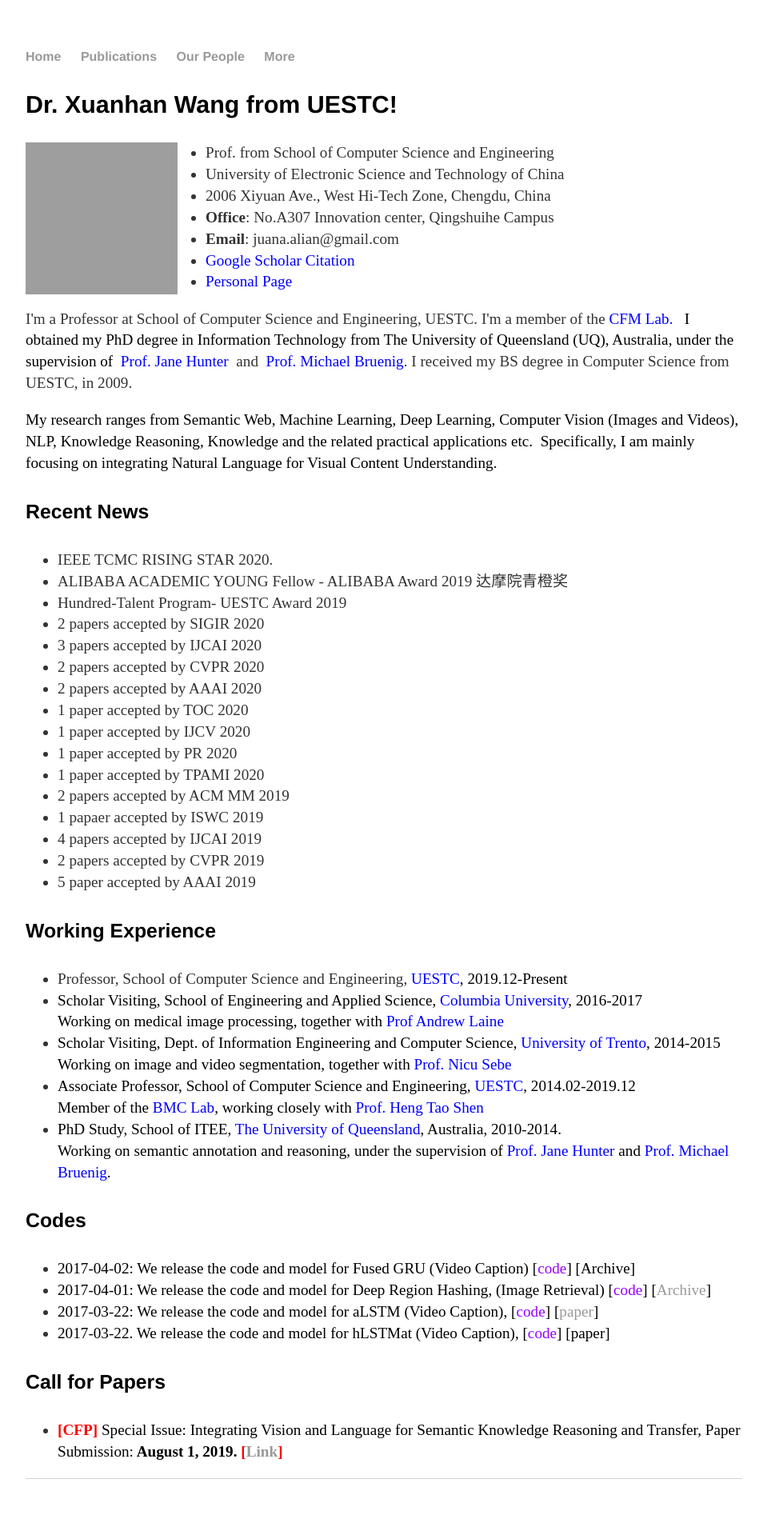
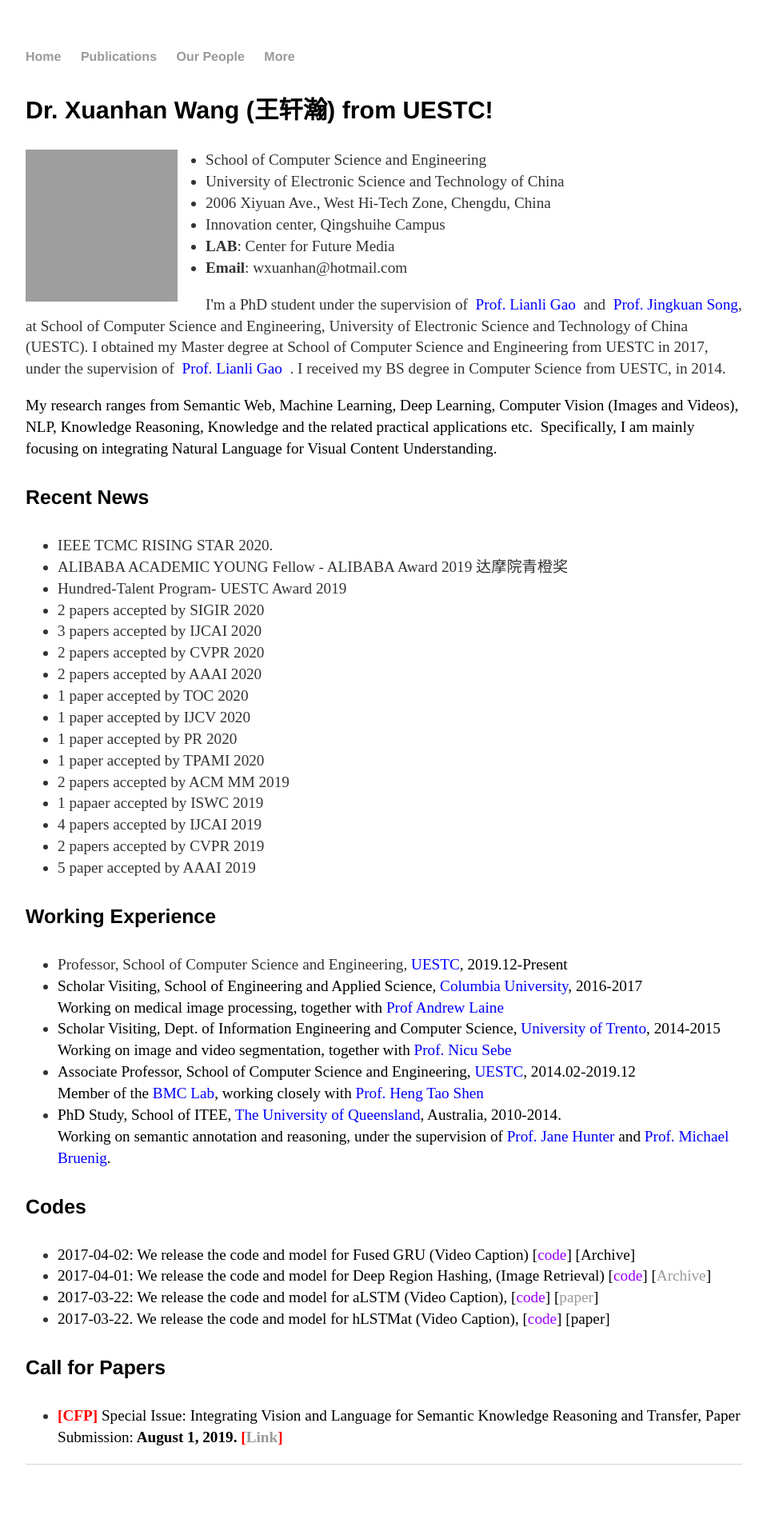
Before and after one commit to cfm-wxh/xuanhanwang.github.io, a Jekyll site: the page built from index.html, in a window 1280 px wide. Shown: the whole page at 80% size, without its empty margins (160-1119 px from the left). Built offline with Jekyll 4.4.1, drawn with Linux system fonts in a browser that asks for light colours; grey boxes are pictures that could not be loaded.

Commit message:
Update index.html

```diff
--- a/index.html
+++ b/index.html
@@ -1,33 +1,32 @@
 ---
 layout: default
-title: Lianli Gao, UESTC
+title: Xuanhan Wang, UESTC
 ---
 
 		<div class="blurb">
-			<h3>Dr. Xuanhan Wang from UESTC!</h3>
+			<h3>Dr. Xuanhan Wang (王轩瀚) from UESTC!</h3>
 			<p><img src="1.png" alt="photo" style="width:190px;height:190px;float:left;margin-right:35px;">
 				<ul class="contacts">
-					<li> Prof. from School of Computer Science and Engineering</li>
+					<li> School of Computer Science and Engineering</li>
 					<li>University of Electronic Science and Technology of China</li>
 					<li>2006 Xiyuan Ave., West Hi-Tech Zone, Chengdu, China </li>
-					<li> <b>Office</b>: No.A307 Innovation center, Qingshuihe Campus</li>
-					<li> <b>Email</b>: juana.alian@gmail.com </li>
-					<li><a href="https://scholar.google.com/citations?user=zsm2dpYAAAAJ&hl=en"><div style="color:blue;"> Google Scholar Citation </div></a></li>
-					<li><a href="https://lianligao.github.io/"><iv style="color:blue;">Personal Page </div> </a></li>
+					<li>Innovation center, Qingshuihe Campus</li>
+					<li> <b>LAB</b>: Center for Future Media</li>
+					<li> <b>Email</b>: wxuanhan@hotmail.com </li>
 				</ul>
 			</p>
 			</div>
 
 <div class="about">
 
-	<p>I'm a Professor at School of Computer Science and Engineering, UESTC.
-	I'm a member of the <a href="http://www.google.com/url?q=http%3A%2F%2Fbmc.uestc.edu.cn%2F&amp;sa=D&amp;sntz=1&amp;usg=AFQjCNHz42HWg3NL3PIfErgIpUmAsgoyfg" >
-	<font color="#0000ff">CFM Lab</font></a><font color="#0000ff">.</font>
-	<font color="#000000"> &nbsp;
-	I obtained my PhD degree in Information Technology from The University of Queensland (UQ), Australia, under the supervision of&nbsp;</font>
+	<p>I'm a PhD student under the supervision of&nbsp;</font>
 	<a href="http://www.google.com/url?q=http%3A%2F%2Fstaff.itee.uq.edu.au%2Fjane%2F&amp;sa=D&amp;sntz=1&amp;usg=AFQjCNGfUxvsRu6YwjDfPnRjs-HAAafkvA">
-	<font color="#0000ff">Prof. Jane Hunter</font></a>
-	&nbsp;and &nbsp;<a href="http://www.google.com/url?q=http%3A%2F%2Fresearchers.uq.edu.au%2Fresearcher%2F5052&amp;sa=D&amp;sntz=1&amp;usg=AFQjCNHImeq8F2P83jIqynMxiqKrxABm_w"><font color="#0000ff">Prof. Michael Bruenig</font></a>. I&nbsp;received my BS degree in Computer Science from UESTC, in 2009.&nbsp;</font></p>
+	<font color="#0000ff">Prof. Lianli Gao</font></a>
+	&nbsp;and &nbsp;<a href="https://lianligao.github.io/"><font color="#0000ff">Prof. Jingkuan Song</font></a>,  at School of Computer Science and Engineering, University of Electronic Science and Technology of China (UESTC).
+	I obtained my Master degree at School of Computer Science and Engineering from UESTC in 2017, under the supervision of&nbsp;</font>
+	<a href="http://www.google.com/url?q=http%3A%2F%2Fstaff.itee.uq.edu.au%2Fjane%2F&amp;sa=D&amp;sntz=1&amp;usg=AFQjCNGfUxvsRu6YwjDfPnRjs-HAAafkvA">
+	<font color="#0000ff">Prof. Lianli Gao</font></a>
+	&nbsp. I&nbsp;received my BS degree in Computer Science from UESTC, in 2014.&nbsp;</font></p>
 
 	<p><font color="#000000"><font>My research ranges from Semantic Web, Machine Learning, Deep Learning, Computer Vision (Images and Videos), NLP, Knowledge&nbsp;Reasoning, Knowledge&nbsp;and the related practical applications etc.&nbsp; Specifically, I am mainly focusing on integrating Natural Language&nbsp;for Visual Content Understanding.&nbsp;</font></font></p>
 
```
